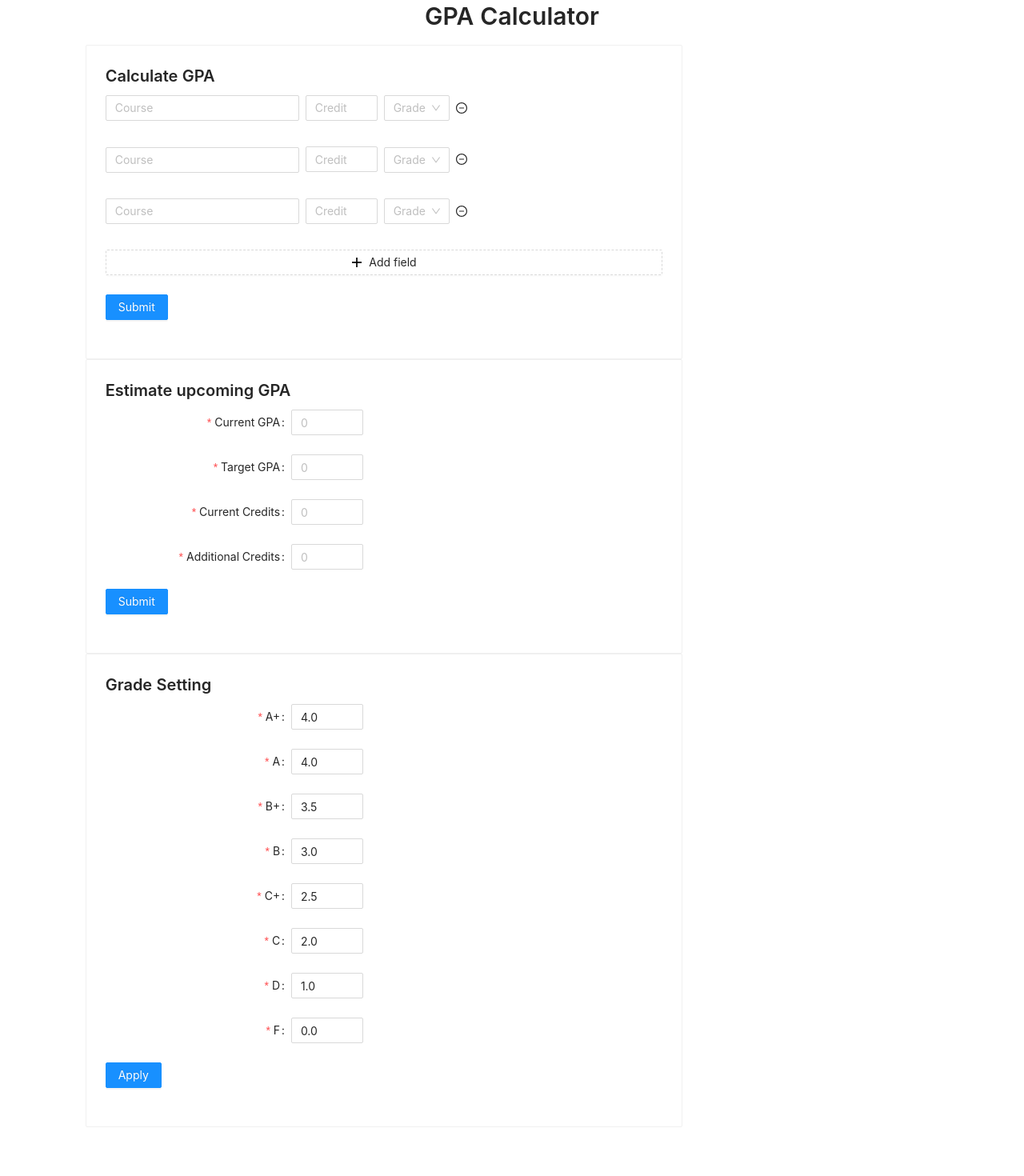
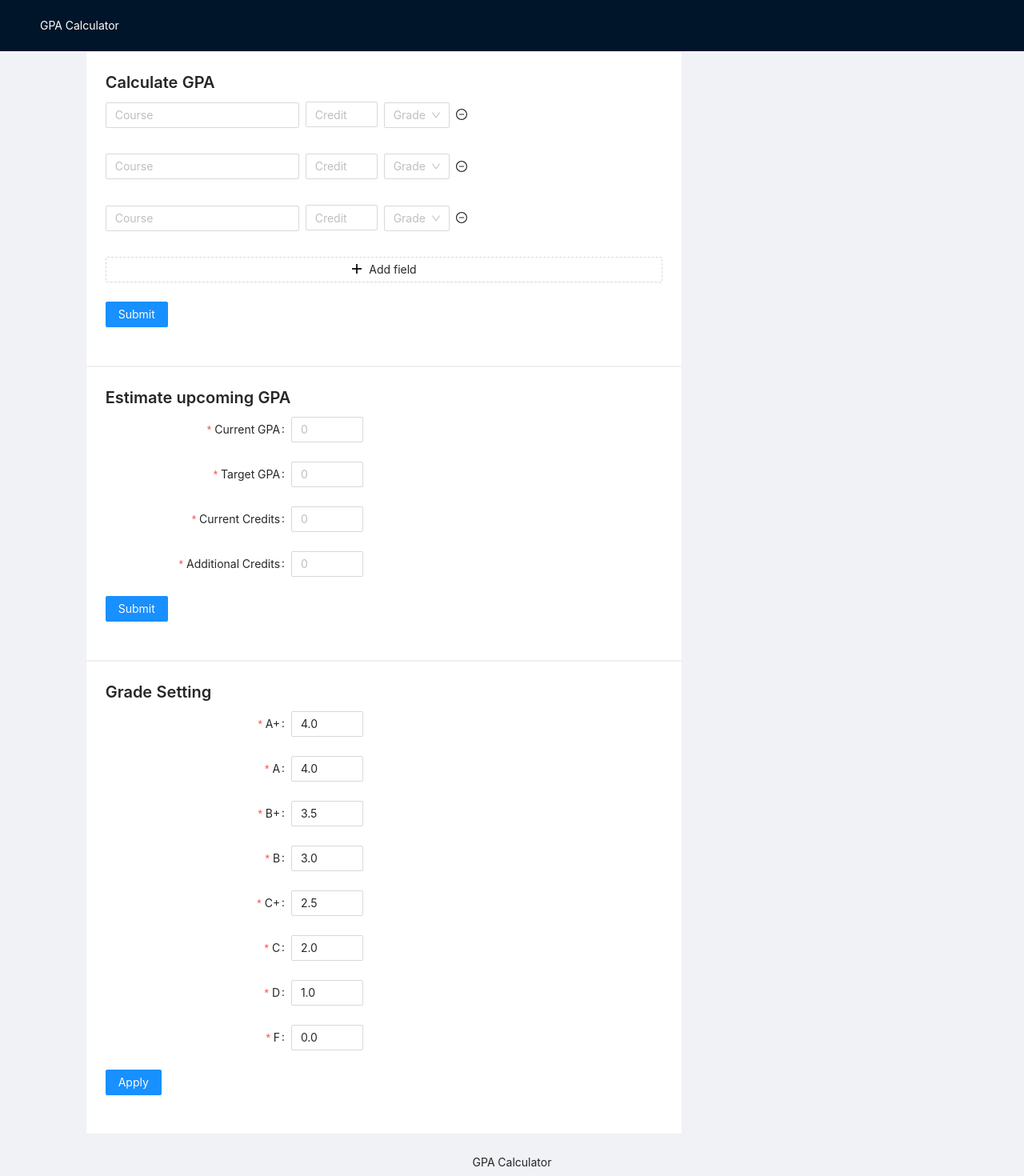
Before and after one commit to Okamon0427/gpa-calculator, a React (Create React App) app: page / in a window 1280 px wide. Shown: the top 1470 px of the page at 80% size. Before the commit the page ends 1409 px from the top, so only its background shows below. Built offline with nearby package versions, Linux system fonts and the light colour scheme.

Commit message:
Included Layout component into App.js

```diff
--- a/src/App.tsx
+++ b/src/App.tsx
@@ -1,13 +1,12 @@
 import React, { useState } from 'react';
 import { Col, Row, message, Typography } from 'antd';
+import Layout from './components/Layout';
 import GPAForm from './components/GPAForm';
 import GPAPredictForm from './components/GPAPredictForm';
 import GradeExample from './components/GradeExample';
 import { addScore, calcGPA, calcAdditionalGPA } from './utils/functions';
 import { INITIAL_GRADES, MESSAGE } from './utils/constants';
 import 'antd/dist/antd.css'
-
-const { Title } = Typography;
 
 const App: React.FC = () => {
   const [credit, setCredit] = useState<number>(0);
@@ -45,14 +44,7 @@ const App: React.FC = () => {
   }
 
   return (
-    <>
-      <Row>
-        <Col span={24}>
-          <Title style={{ textAlign: 'center' }} level={2}>
-            GPA Calculator
-          </Title>
-        </Col>
-      </Row>
+    <Layout>
       <Row>
         <Col xs={0} md={1} lg={2} />
         <Col xs={24} md={16} lg={14}>
@@ -73,7 +65,7 @@ const App: React.FC = () => {
         </Col>
         <Col xs={0} md={1} lg={2} />
       </Row>
-    </>
+    </Layout>
   );
 }
 
--- a/src/components/Layout.tsx
+++ b/src/components/Layout.tsx
@@ -1,16 +1,23 @@
-import { Col, Layout, Row, message, Typography } from 'antd';
+import { Layout } from 'antd';
 
 const { Content, Footer, Header } = Layout;
 
 const LayoutComponent: React.FC = ({ children }) => {
   return (
     <Layout>
-      <Header>GPA Calculator</Header>
-      <Content>{children}</Content>
-      <Footer style={{ textAlign: 'center' }}>GPA Calculator</Footer>
+      <Header
+        style={{ position: 'fixed', zIndex: 1, width: '100%', color: 'white' }}
+      >
+        GPA Calculator
+      </Header>
+      <Content style={{ marginTop: '64px' }}>
+        {children}
+      </Content>
+      <Footer style={{ textAlign: 'center' }}>
+        GPA Calculator
+      </Footer>
     </Layout>
   );
 }
 
-
 export default LayoutComponent;
```
